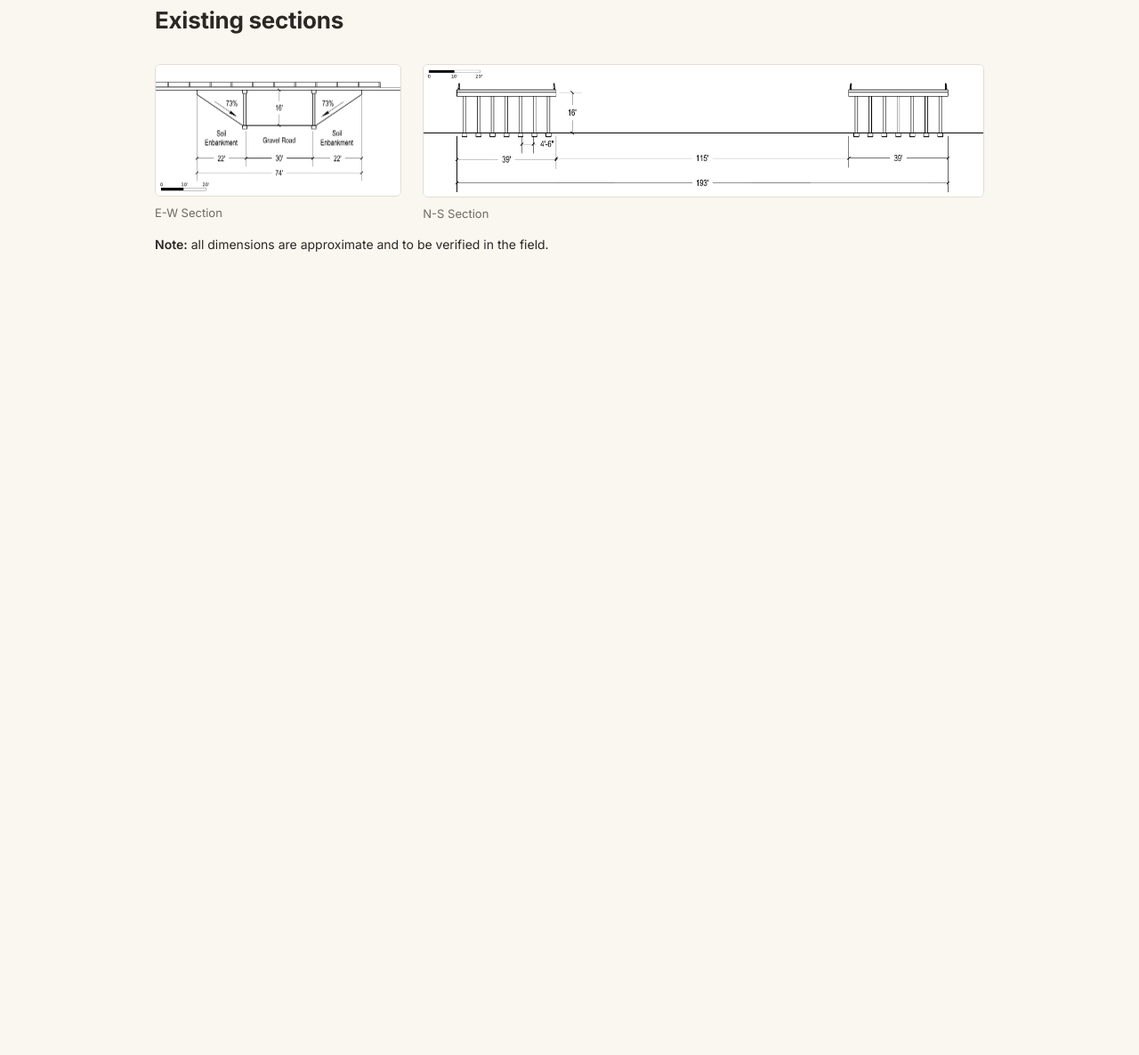
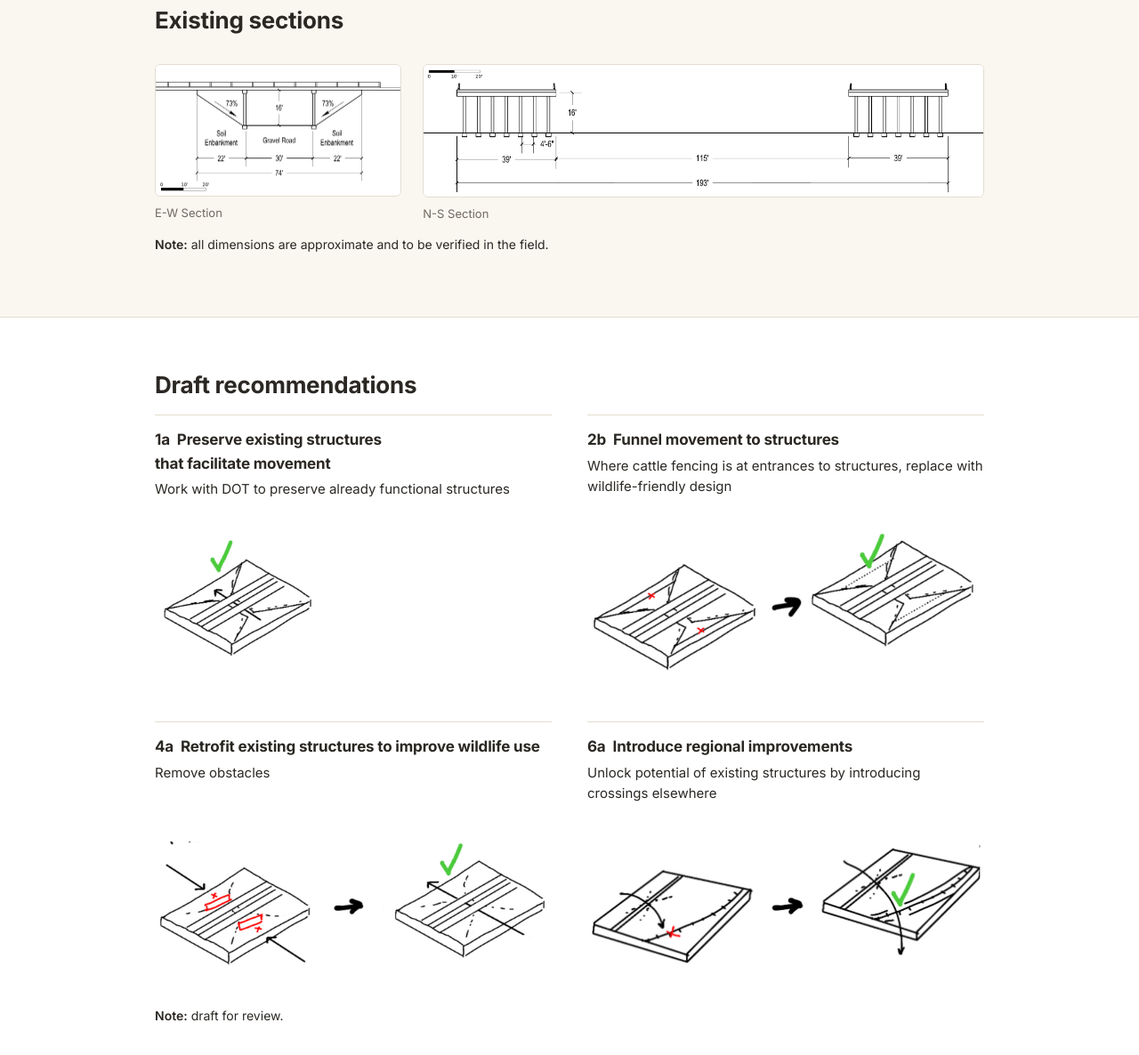
Before and after one commit to sgimon3fwild/I80, a plain HTML site: page MM_145.26_External/index.html in a window 1280 px wide. Shown: the part 4228-5414 px from the top of the page at 89% size. Before the commit the page ends 4584 px from the top, so only its background shows below. Drawn offline with Linux system fonts and the light colour scheme.

Commit message:
Add Draft recommendations section to MM 145.26 external case study
Co-Authored-By: Claude Sonnet 5.5 <noreply@anthropic.com>
Claude-Session: https://claude.ai/code/session_01CUyfAG17gyLPv5MTDwt9H6

```diff
--- a/MM_145.26_External/index.html
+++ b/MM_145.26_External/index.html
@@ -262,6 +262,15 @@
   }
   p.flag b{font-weight:600;}
 
+  /* Draft recommendations */
+  .reclist{display:grid;grid-template-columns:1fr 1fr;gap:36px 40px;margin-top:8px;}
+  #draft-recommendations{background:#fff;color:var(--ink);}
+  .rec{border-top:1px solid var(--rule);padding-top:14px;display:flex;flex-direction:column;}
+  .rec h3{font-size:17px;margin:0 0 4px;}
+  .rec h3 span{margin-right:8px;}
+  .rec p{margin:0 0 14px;font-size:15px;}
+  .rec .recimg{width:100%;height:200px;object-fit:contain;object-position:left center;cursor:pointer;display:block;margin-top:auto;}
+  .rec .recimg.sub1a{padding:26px 0;}
   /* Lightbox */
   .lightbox{
     position:fixed;inset:0;background:rgba(20,17,13,.92);
@@ -278,6 +287,7 @@
   @media(max-width:640px){
     .fact-row .v{text-align:right;}
     section{padding:40px 0;}
+    .reclist{grid-template-columns:1fr;}
     .sectiongrid{flex-direction:column;}
     .sectiongrid figure.sec-road,.sectiongrid figure.sec-bridge{flex:0 0 auto;width:100%;}
   }
@@ -423,6 +433,35 @@
   </div>
 </section>
 
+<section id="draft-recommendations">
+  <div class="wrap">
+    <h2>Draft recommendations</h2>
+    <div class="reclist">
+      <div class="rec">
+        <h3><span>1a</span>Preserve existing structures that facilitate movement</h3>
+        <p>Work with DOT to preserve already functional structures</p>
+        <img class="recimg sub1a" src="img/sub-1a.png" alt="Sketch of substrategy 1a" data-cap="Substrategy 1a: Work with DOT to preserve already functional structures" loading="lazy">
+      </div>
+      <div class="rec">
+        <h3><span>2b</span>Funnel movement to structures</h3>
+        <p>Where cattle fencing is at entrances to structures, replace with wildlife-friendly design</p>
+        <img class="recimg " src="img/sub-2b.png" alt="Sketch of substrategy 2b" data-cap="Substrategy 2b: Where cattle fencing is at entrances to structures, replace with wildlife-friendly design" loading="lazy">
+      </div>
+      <div class="rec">
+        <h3><span>4a</span>Retrofit existing structures to improve wildlife use</h3>
+        <p>Remove obstacles</p>
+        <img class="recimg " src="img/sub-4a.png" alt="Sketch of substrategy 4a" data-cap="Substrategy 4a: Remove obstacles" loading="lazy">
+      </div>
+      <div class="rec">
+        <h3><span>6a</span>Introduce regional improvements</h3>
+        <p>Unlock potential of existing structures by introducing crossings elsewhere</p>
+        <img class="recimg " src="img/list-6a.png" alt="Sketch of substrategy 6a" data-cap="Substrategy 6a: Unlock potential of existing structures by introducing crossings elsewhere" loading="lazy">
+      </div>
+    </div>
+    <p class="flag"><b>Note:</b> draft for review.</p>
+  </div>
+</section>
+
 <div class="lightbox" id="lightbox">
   <button class="close" id="lbClose" aria-label="Close">&times;</button>
   <img id="lbImg" src="" alt="">
@@ -455,7 +494,7 @@
       openLightbox(p.getAttribute('data-img'), p.getAttribute('data-cap'));
     });
   });
-  document.querySelectorAll('.camgrid img, .sectiongrid img, .cover-extra img').forEach(function(img){
+  document.querySelectorAll('.camgrid img, .sectiongrid img, .cover-extra img, .rec .recimg').forEach(function(img){
     img.addEventListener('click', function(){
       openLightbox(img.getAttribute('src'), img.getAttribute('data-cap'));
     });
```
Also changed, not shown: MM_145.26_External/img/list-6a.png (added), MM_145.26_External/img/sub-1a.png (added), MM_145.26_External/img/sub-2b.png (added), MM_145.26_External/img/sub-4a.png (added).
